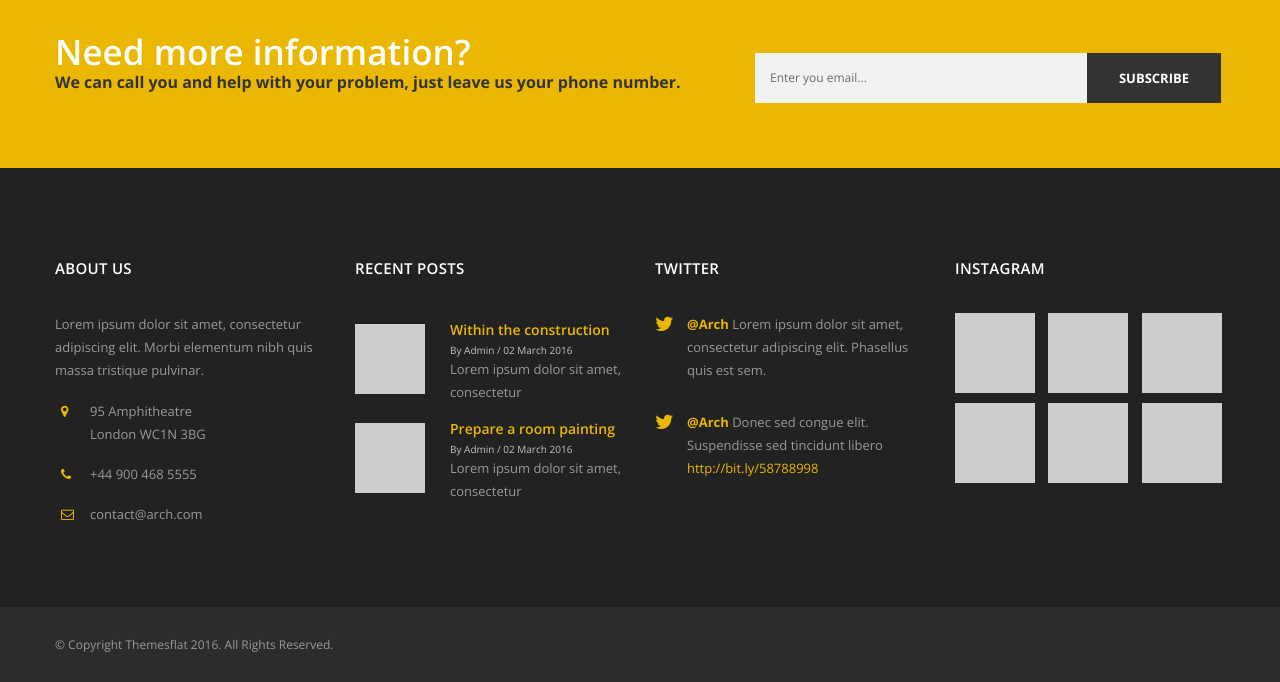
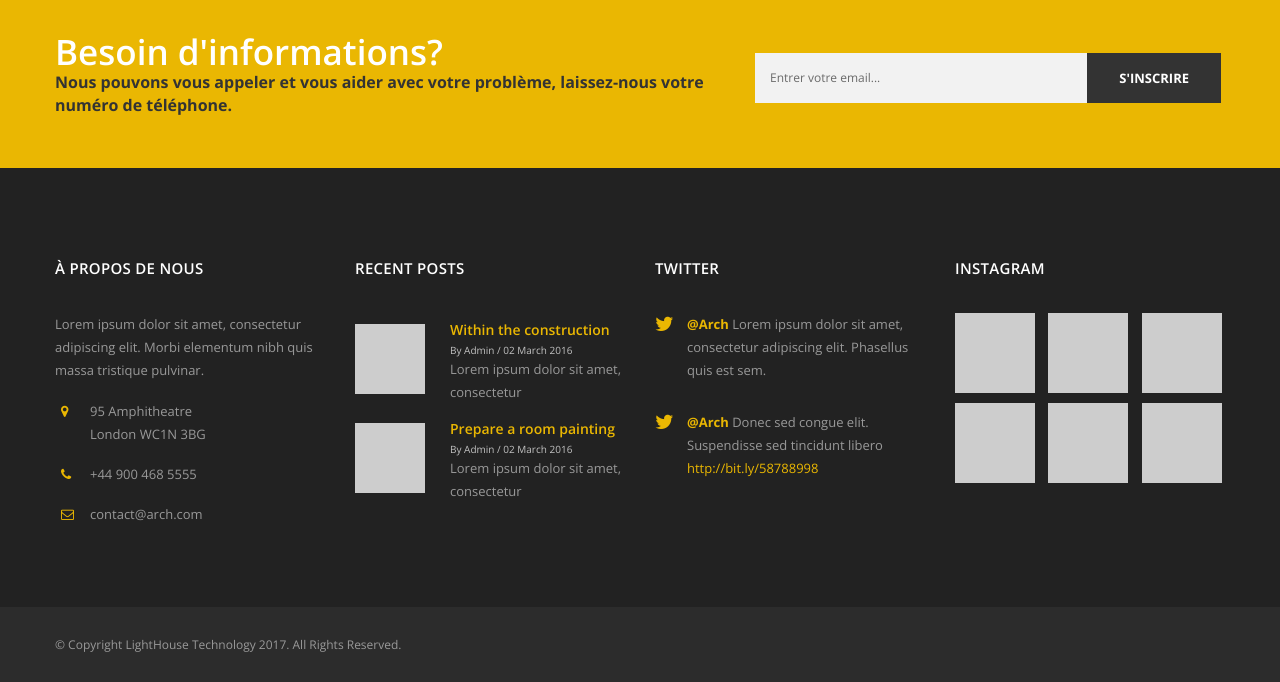
Before and after one commit to DarkLHT/TechnoFer, a plain HTML site: page contact.html in a window 1280 px wide. Shown: the part 1369-2051 px from the top of the page. Drawn offline with nearby package versions, Linux system fonts and the light colour scheme; some packages are replaced by stand-ins of ours.

Commit message:
first modification of contact page

```diff
--- a/contact.html
+++ b/contact.html
@@ -5,7 +5,7 @@
     <!-- Basic Page Needs -->
     <meta charset="utf-8">
     <!--[if IE]><meta http-equiv='X-UA-Compatible' content='IE=edge,chrome=1'><![endif]-->
-    <title>Arch - HTML Construction, Building And Business Template</title>
+    <title>Techno Fer</title>
 
     <meta name="author" content="themesflat.com">
 
@@ -91,9 +91,7 @@
                         <div class="nav-wrap has-megamenu">
                             <nav id="mainnav" class="mainnav">
                                 <ul class="menu">
-                                    <li class="home">
-                                        <a href="index.html">Home</a>
-                                    </li>
+                                    <li><a href="index.html">Home</a> </li>
                                     <li><a href="about.html">About</a></li>
                                     <li><a href="services.html">Services</a></li>
                                     <li><a href="contact.html">Contact Us</a></li>
@@ -151,7 +149,7 @@
                             </div>
                         </div>
                         <div class="submit-wrap">
-                            <button class="flat-button bg-theme">Send Your Message</button>
+                            <button class="flat-button bg-theme">Envoyer votre message</button>
                         </div>
                     </form><!-- /.comment-form -->
                 </div><!-- /.col-md-8 -->
@@ -188,17 +186,17 @@
             <div class="row">
                 <div class="col-sm-7">
                     <div class="text">
-                        <h3>Need more information?</h3>
-                        <p>We can call you and help with your problem, just leave us your phone number.</p>
+                        <h3>Besoin d'informations?</h3>
+                        <p>Nous pouvons vous appeler et vous aider avec votre problème, laissez-nous votre numéro de téléphone.</p>
                     </div>
                 </div>
                 <div class="col-sm-5">
                     <div class="subscribe">
                         <form method="post" id="subscribeForm" class="subscribe-form" action="./contact/subscribe-process.php">
                             <label>
-                                <input type="email" id="emailsubscribe" name="email" placeholder="Enter you email..." value="" required="required" title="Enter your email">
+                                <input type="email" id="emailsubscribe" name="email" placeholder="Entrer votre email..." value="" required="required" title="Enter your email">
                             </label>
-                            <input type="submit" class="submit" value="Subscribe">
+                            <input type="submit" class="submit" value="S'inscrire">
                         </form>
                     </div>
                 </div>
@@ -213,7 +211,7 @@
                 <div class="row">
                     <div class="col-md-3">
                         <div class="widget widget_text widget_info">
-                            <h4 class="widget-title">about us</h4>
+                            <h4 class="widget-title">à propos de nous</h4>
                             <div class="textwidget">
                                 <p>Lorem ipsum dolor sit amet, consectetur adipiscing elit. Morbi elementum nibh quis massa tristique pulvinar.</p>
                                 <ul class="footer-info">
@@ -326,7 +324,7 @@
             <div class="row">
                 <div class="col-md-6">
                     <div class="copyright">
-                        <p>© Copyright <a href="#">Themesflat</a> 2016. All Rights Reserved.
+                        <p>© Copyright <a href="#">LightHouse Technology</a> 2017. All Rights Reserved.
                         </p>
                     </div>
                 </div><!-- /.col-md-6 -->
```
